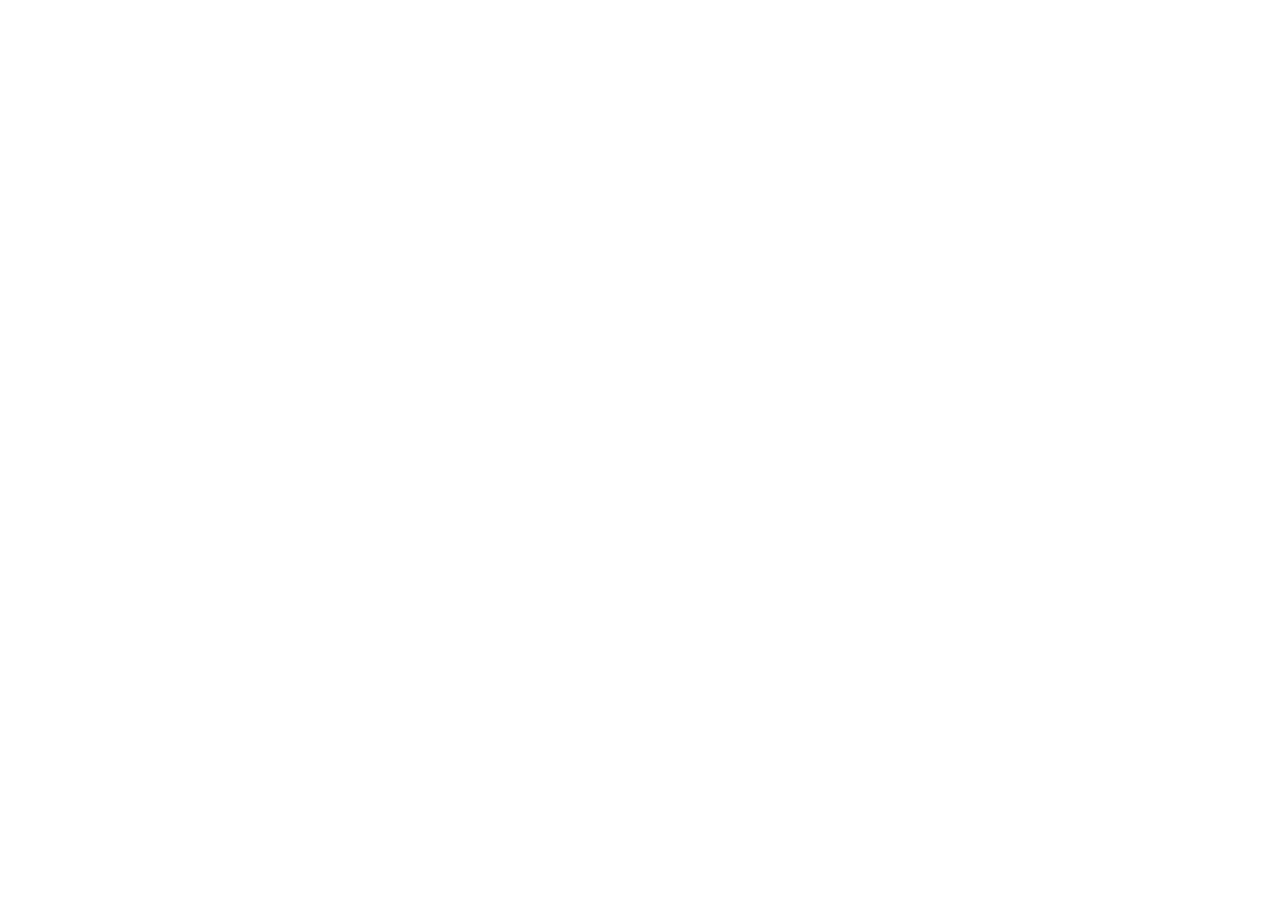
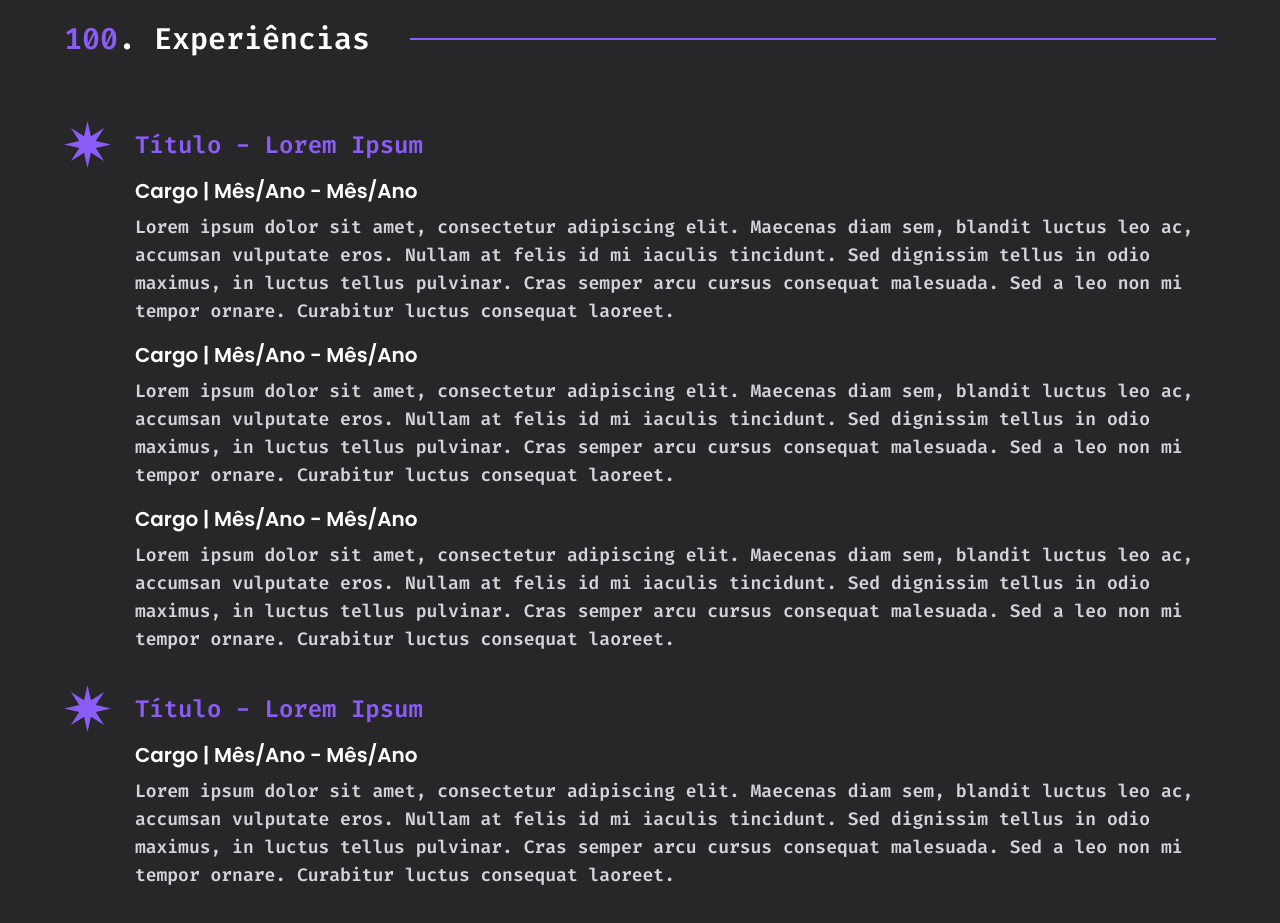
Before and after one commit to yvessrib/portfolio, a Next.js app: page / in a window 1280 px wide. Shown: the part 3220-4143 px from the top of the page. Before the commit the page ends 3193 px from the top, so only its background shows below. Built offline with nearby package versions, Linux system fonts and the light colour scheme.

Commit message:
feat: experiences section

```diff
--- a/src/app/page.tsx
+++ b/src/app/page.tsx
@@ -1,4 +1,5 @@
 import { AboutMe } from "@/pages/about";
+import { Experiences } from "@/pages/experiences";
 import { Header } from "@/pages/header";
 import { HeroParallax } from "@/pages/hero";
 import { Projects } from "@/pages/projects";
@@ -22,6 +23,7 @@
             <AboutMe />
             <Skills />
             <Projects />
+            <Experiences />
           </div>
         </div>
       </div>
--- /dev/null
+++ b/src/pages/experiences.tsx
@@ -0,0 +1,91 @@
+"use client"
+
+import { SectionHeader } from "@/components/sectionHeader";
+import StarImage from '../../public/star.svg';
+import Image from "next/image";
+
+import { motion, useScroll, useTransform } from 'framer-motion';
+import { useRef } from 'react';
+
+
+export function Experiences() {
+
+  const sectionRef = useRef(null);
+  const sectionRef2 = useRef(null);
+
+  const { scrollYProgress: scrollYProgress1 } = useScroll({
+    target: sectionRef,
+    offset: ["start center", "center start"],
+  });
+
+  const { scrollYProgress: scrollYProgress2} = useScroll({
+    target: sectionRef2,
+    offset: ["start center", "center start"],
+  });
+
+
+  // Controla a altura da parte roxa da barra
+  const scaleY = useTransform(scrollYProgress1, [0, 1], [0, 1]);
+
+  return (
+    <div className="dark:bg-zinc-800 bg-violet-200 px-8 md:px-16 py-6 md:py-12">
+      <SectionHeader sectionNumber={"100"} sectionName={"Experiências"} />
+
+      <div className="flex gap-6 mt-8">
+        <div className="flex flex-col align-middle justify-center items-center w-[50px] relative gap-2">
+          <Image src={StarImage} alt="" width={50} height={50}/>
+          <motion.div
+            style={{ scaleY: scrollYProgress1 }}
+            className="h-full w-1 bg-violet-500 origin-top shadow-glow"
+          />
+        </div>
+
+        <div ref={sectionRef} className="flex flex-col w-full">
+          <div  className="flex flex-col gap-4">
+            <span className="font-firacode font-semibold text-2xl text-violet-500 pt-2">Título - Lorem Ipsum</span>
+
+            <div className="flex flex-col gap-4">
+              <div className="flex flex-col gap-2">
+                <span className="font-poppins font-semibold text-xl text-black dark:text-white">Cargo | Mês/Ano - Mês/Ano</span>
+                <span className="font-firacode font-semibold text-lg text-zinc-800 dark:text-zinc-300">Lorem ipsum dolor sit amet, consectetur adipiscing elit. Maecenas diam sem, blandit luctus leo ac, accumsan vulputate eros. Nullam at felis id mi iaculis tincidunt. Sed dignissim tellus in odio maximus, in luctus tellus pulvinar. Cras semper arcu cursus consequat malesuada. Sed a leo non mi tempor ornare. Curabitur luctus consequat laoreet.</span>
+              </div>
+
+              <div className="flex flex-col gap-2">
+                <span className="font-poppins font-semibold text-xl text-black dark:text-white">Cargo | Mês/Ano - Mês/Ano</span>
+                <span className="font-firacode font-semibold text-lg text-zinc-800 dark:text-zinc-300">Lorem ipsum dolor sit amet, consectetur adipiscing elit. Maecenas diam sem, blandit luctus leo ac, accumsan vulputate eros. Nullam at felis id mi iaculis tincidunt. Sed dignissim tellus in odio maximus, in luctus tellus pulvinar. Cras semper arcu cursus consequat malesuada. Sed a leo non mi tempor ornare. Curabitur luctus consequat laoreet.</span>
+              </div>
+
+              <div className="flex flex-col gap-2">
+                <span className="font-poppins font-semibold text-xl text-black dark:text-white">Cargo | Mês/Ano - Mês/Ano</span>
+                <span className="font-firacode font-semibold text-lg text-zinc-800 dark:text-zinc-300">Lorem ipsum dolor sit amet, consectetur adipiscing elit. Maecenas diam sem, blandit luctus leo ac, accumsan vulputate eros. Nullam at felis id mi iaculis tincidunt. Sed dignissim tellus in odio maximus, in luctus tellus pulvinar. Cras semper arcu cursus consequat malesuada. Sed a leo non mi tempor ornare. Curabitur luctus consequat laoreet.</span>
+              </div>
+            </div>
+          </div>
+        </div>
+      </div>
+
+      <div className="flex gap-6 mt-8">
+        <div className="flex flex-col align-middle justify-center items-center w-[50px] relative gap-2">
+          <Image src={StarImage} alt="" width={50} height={50} />
+          <motion.div
+            style={{ scaleY: scrollYProgress2 }}
+            className="h-full w-1 bg-violet-500 origin-top shadow-glow"
+          />
+        </div>
+
+        <div ref={sectionRef2} className="flex flex-col w-full">
+          <div  className="flex flex-col gap-4">
+            <span className="font-firacode font-semibold text-2xl text-violet-500 pt-2">Título - Lorem Ipsum</span>
+
+            <div className="flex flex-col gap-4">
+              <div className="flex flex-col gap-2">
+                <span className="font-poppins font-semibold text-xl text-black dark:text-white">Cargo | Mês/Ano - Mês/Ano</span>
+                <span className="font-firacode font-semibold text-lg text-zinc-800 dark:text-zinc-300">Lorem ipsum dolor sit amet, consectetur adipiscing elit. Maecenas diam sem, blandit luctus leo ac, accumsan vulputate eros. Nullam at felis id mi iaculis tincidunt. Sed dignissim tellus in odio maximus, in luctus tellus pulvinar. Cras semper arcu cursus consequat malesuada. Sed a leo non mi tempor ornare. Curabitur luctus consequat laoreet.</span>
+              </div>
+            </div>
+          </div>
+        </div>
+      </div>
+    </div>
+  )
+}
```
Also changed, not shown: public/star.svg (added).
